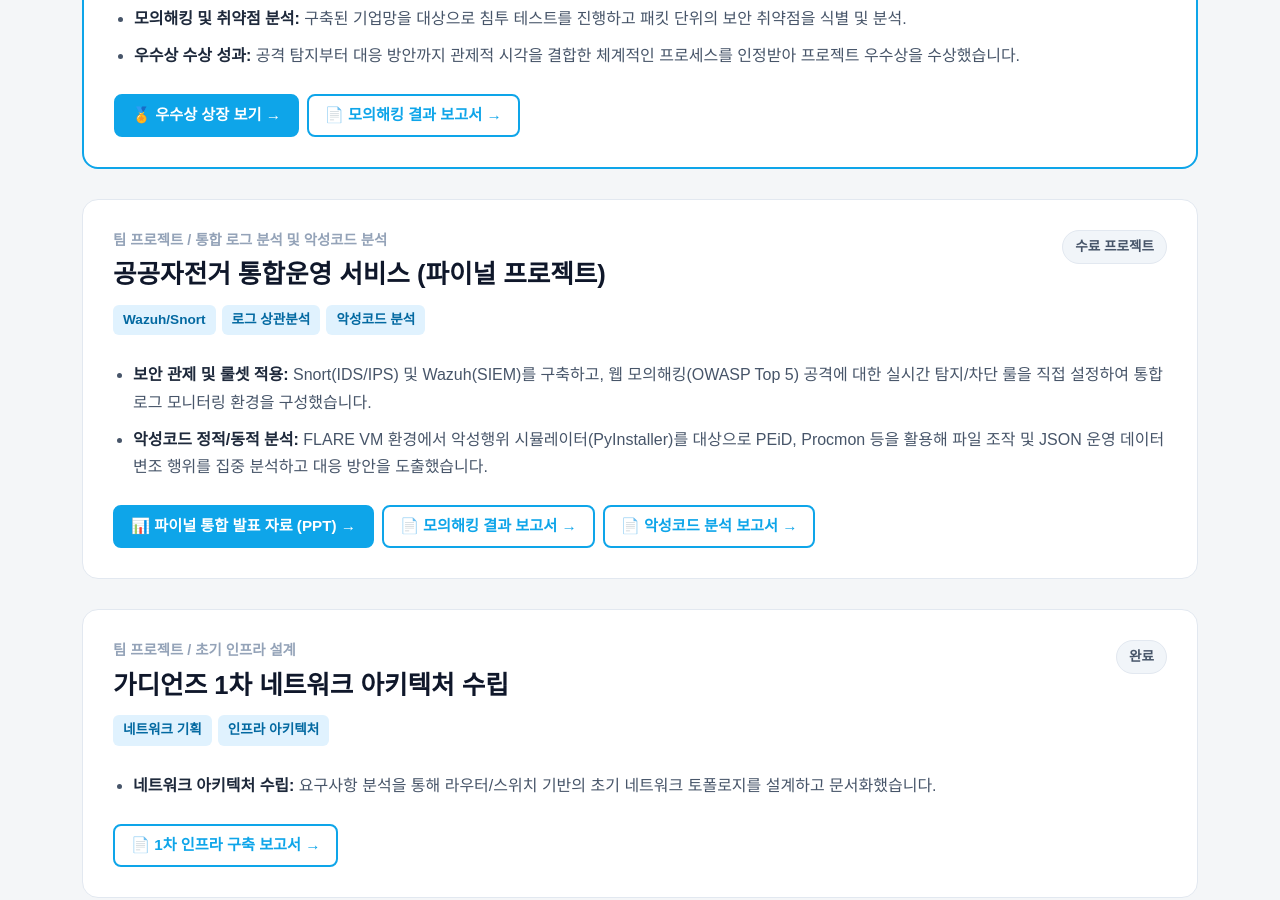
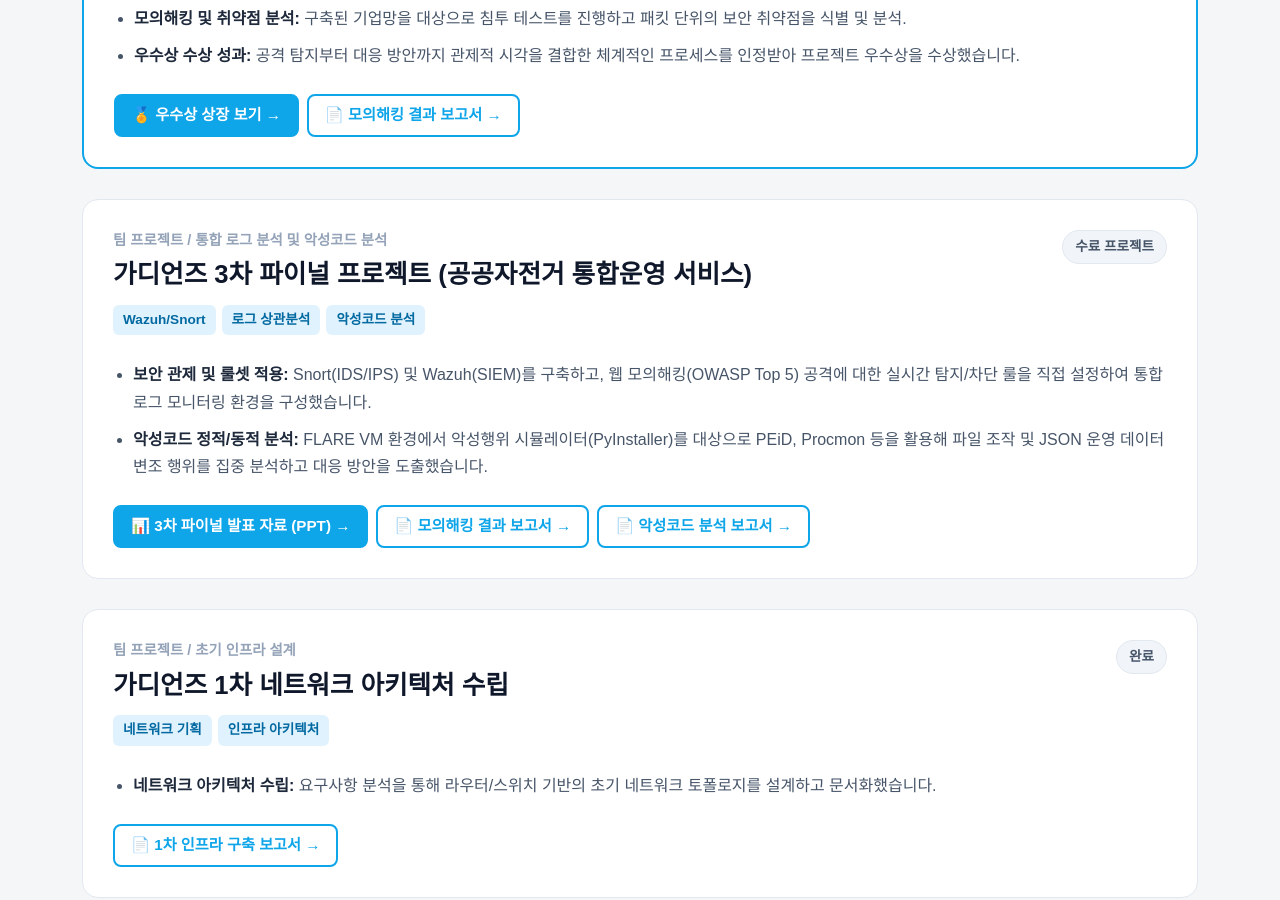
Before and after one commit to Hong-ki-su/Hong-ki-su.github.io, a Jekyll site: the page index.html, which Jekyll copies as it is, in a window 1280 px wide and 900 px high, scrolled down 1494 px. Built offline with Jekyll 4.4.1, drawn with Linux system fonts in a browser that asks for light colours; some web fonts are replaced.

Commit message:
포트폴리오 고도화: 가디언즈 3차 파이널 타이틀 통일 및 누락 파일 3종 강제 업로드

```diff
--- a/engineer.html
+++ b/engineer.html
@@ -115,16 +115,16 @@
     <div class="project-card">
       <div class="project-status" style="background: #f1f5f9; color: #475569; border-color: #e2e8f0;">수료 프로젝트</div>
       <div class="project-meta">팀 프로젝트 / 보안 아키텍처 및 망 분리 구축</div>
-      <h3 class="project-title">공공자전거 서비스 통합 인프라 구축 (파이널 프로젝트)</h3>
+      <h3 class="project-title">가디언즈 3차 파이널 프로젝트 (공공자전거 서비스 통합 인프라 구축)</h3>
       <div class="project-tags"><span class="project-tag">방화벽/VPN</span><span class="project-tag">망 분리(VLAN)</span><span class="project-tag">통합 보안 솔루션</span></div>
       <ul class="project-desc-list">
         <li><strong>보안 인프라 아키텍처 설계:</strong> 내부망(DB/LOG)과 DMZ(WEB/WAF) 간의 VLAN 기반 네트워크 망 분리를 설계하고, pfSense 방화벽을 구축하여 포트 포워딩 및 외부 접근을 엄격히 통제했습니다.</li>
         <li><strong>통합 보안 솔루션 인프라 구성:</strong> 인프라 전반에 Snort(IDS/IPS) 및 Wazuh(SIEM) 서버를 유기적으로 연동하여 시스템 무결성 점검 체계를 완성하고 안전한 인프라 뼈대를 구축했습니다.</li>
       </ul>
       <div class="d-flex flex-wrap gap-2">
-        <a href="4팀_사뿐히뚫조_3차_프로젝트_결과보고서_(5).pptx" target="_blank" class="btn-custom" style="background:#10b981; color:#fff; border-color:#10b981;">📊 파이널 통합 발표 자료 (PPT) →</a>
+        <a href="4팀_사뿐히뚫조_3차_프로젝트_결과보고서_(5).pptx" target="_blank" class="btn-custom" style="background:#10b981; color:#fff; border-color:#10b981;">📊 3차 파이널 발표 자료 (PPT) →</a>
         <a href="4팀_사뿐히뚫조_최종_모의해킹_결과보고서_2.pdf" target="_blank" class="btn-custom">📄 인프라 및 모의해킹 보고서 →</a>
-        <a href="또롱이_악성코드_분석_보고서 (1)_2.pdf" target="_blank" class="btn-custom">📄 인프라 악성행위 분석 보고서 →</a>
+        <a href="또롱이_악성코드_분석_보고서%20(1)_2.pdf" target="_blank" class="btn-custom">📄 인프라 악성행위 분석 보고서 →</a>
       </div>
     </div>
 
--- a/index.html
+++ b/index.html
@@ -115,16 +115,17 @@
     <div class="project-card">
       <div class="project-status" style="background: #f1f5f9; color: #475569; border-color: #e2e8f0;">수료 프로젝트</div>
       <div class="project-meta">팀 프로젝트 / 통합 로그 분석 및 악성코드 분석</div>
-      <h3 class="project-title">공공자전거 통합운영 서비스 (파이널 프로젝트)</h3>
+      <h3 class="project-title">가디언즈 3차 파이널 프로젝트 (공공자전거 통합운영 서비스)</h3>
       <div class="project-tags"><span class="project-tag">Wazuh/Snort</span><span class="project-tag">로그 상관분석</span><span class="project-tag">악성코드 분석</span></div>
       <ul class="project-desc-list">
         <li><strong>보안 관제 및 룰셋 적용:</strong> Snort(IDS/IPS) 및 Wazuh(SIEM)를 구축하고, 웹 모의해킹(OWASP Top 5) 공격에 대한 실시간 탐지/차단 룰을 직접 설정하여 통합 로그 모니터링 환경을 구성했습니다.</li>
         <li><strong>악성코드 정적/동적 분석:</strong> FLARE VM 환경에서 악성행위 시뮬레이터(PyInstaller)를 대상으로 PEiD, Procmon 등을 활용해 파일 조작 및 JSON 운영 데이터 변조 행위를 집중 분석하고 대응 방안을 도출했습니다.</li>
       </ul>
       <div class="d-flex flex-wrap gap-2">
-        <a href="4팀_사뿐히뚫조_3차_프로젝트_결과보고서_(5).pptx" target="_blank" class="btn-custom" style="background:#0ea5e9; color:#fff;">📊 파이널 통합 발표 자료 (PPT) →</a>
+        <!-- 💡 띄어쓰기가 있는 파일명은 %20으로 처리하여 404 에러 원천 차단 -->
+        <a href="4팀_사뿐히뚫조_3차_프로젝트_결과보고서_(5).pptx" target="_blank" class="btn-custom" style="background:#0ea5e9; color:#fff;">📊 3차 파이널 발표 자료 (PPT) →</a>
         <a href="4팀_사뿐히뚫조_최종_모의해킹_결과보고서_2.pdf" target="_blank" class="btn-custom">📄 모의해킹 결과 보고서 →</a>
-        <a href="또롱이_악성코드_분석_보고서 (1)_2.pdf" target="_blank" class="btn-custom">📄 악성코드 분석 보고서 →</a>
+        <a href="또롱이_악성코드_분석_보고서%20(1)_2.pdf" target="_blank" class="btn-custom">📄 악성코드 분석 보고서 →</a>
       </div>
     </div>
 
```
Also changed, not shown: 1 other file.
